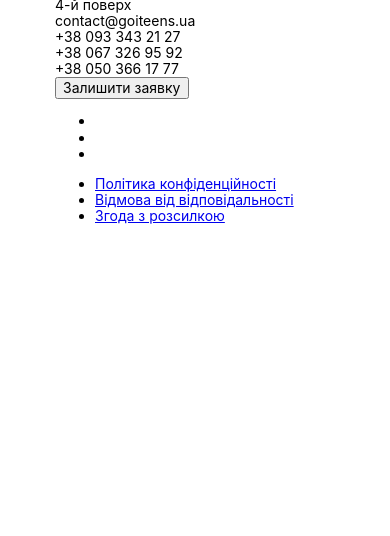
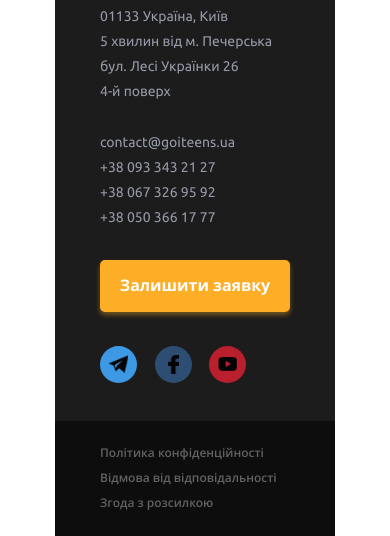
Before and after one commit to DmytroLysenko/hackathon_best, a website: page src/index.html in a window 390 px wide. Shown: the part 2208-2744 px from the top of the page. Before the commit the page ends 2446 px from the top, so only its background shows below. Drawn offline with nearby package versions, Linux system fonts and the light colour scheme; files that its build step writes are made by us from their sources.

Commit message:
styled mobile version, plus fix education

```diff
--- a/src/html/footer.html
+++ b/src/html/footer.html
@@ -18,21 +18,21 @@
         +38 050 366 17 77 <br />
       </p>
       <div class="footer__action">
-        <button class="footer_btn">Залишити заявку</button>
+        <button class="footer__btn">Залишити заявку</button>
         <div class="footer__social">
-          <ul class="social__list">
-            <li class="social_item">
-              <a href="#" class="social__link">
+          <ul class="footer__social-list">
+            <li class="footer__social-item">
+              <a href="#" class="footer__social-link">
                 <span class="visually-hidden">Telegram</span>
               </a>
             </li>
-            <li class="social_item">
-              <a href="#" class="social__link">
+            <li class="footer__social-item">
+              <a href="#" class="footer__social-link">
                 <span class="visually-hidden">Facebook</span>
               </a>
             </li>
-            <li class="social_item">
-              <a href="#" class="social__link">
+            <li class="footer__social-item">
+              <a href="#" class="footer__social-link">
                 <span class="visually-hidden">YouTube</span>
               </a>
             </li>
@@ -40,16 +40,16 @@
         </div>
       </div>
     </div>
-    <div class="footer_down">
-      <ul class="conditions">
-        <li class="conditions__item">
-          <a href="#" class="conditions__link">Політика конфіденційності</a>
+    <div class="footer__down">
+      <ul class="footer__conditions">
+        <li class="footer__conditions-item">
+          <a href="#" class="footer__conditions-link">Політика конфіденційності</a>
         </li>
-        <li class="conditions__item">
-          <a href="#" class="conditions__link">Відмова від відповідальності</a>
+        <li class="footer__conditions-item">
+          <a href="#" class="footer__conditions-link">Відмова від відповідальності</a>
         </li>
-        <li class="conditions__item">
-          <a href="#" class="conditions__link">Згода з розсилкою</a>
+        <li class="footer__conditions-item">
+          <a href="#" class="footer__conditions-link">Згода з розсилкою</a>
         </li>
       </ul>
     </div>
--- a/src/sass/components/education.scss
+++ b/src/sass/components/education.scss
@@ -35,7 +35,7 @@ img {
       background-size: contain;
       background-image: url(../../images/quote.png);
 
-      @media (min-resolution: 192dpi) and (min-resolution: 2dppx) {
+      @media (min-resolution: 192dpi), (min-resolution: 2dppx) {
         background-image: url(../../images/quote@2x.png);
       }
 
--- a/src/sass/components/footer.scss
+++ b/src/sass/components/footer.scss
@@ -7,4 +7,138 @@
     width: 100px;
     height: 26px;
   }
+
+  &__up {
+    font-family: $main-text-font;
+    font-size: 1rem;
+    line-height: 1.79;
+    font-weight: 400;
+    color: #969aa8;
+    background-color: #1c1c1c;
+    padding: 38px 45px;
+  }
+
+  &__contacts-1 {
+    margin: 12px 0 26px 0;
+  }
+
+  &__contacts-2 {
+    margin-bottom: 30px;
+  }
+
+  &__btn {
+    @extend %button;
+    display: block;
+    width: 100%;
+    padding: 18px;
+    border-radius: 5px;
+    box-shadow: 0px 3px 5px 0px rgba(252, 174, 38, 0.4);
+    background-color: $main-accent-color;
+    font-family: $main-title-font;
+    font-size: 1.14rem;
+    font-weight: 700;
+    line-height: 1;
+    color: $main-text-color-light;
+
+    &:hover {
+      color: $title-text-color-dark;
+    }
+  }
+
+  &__social {
+    margin-top: 34px;
+    width: 146px;
+  }
+
+  &__social-list {
+    @extend %list;
+    display: flex;
+    justify-content: space-between;
+  }
+
+  &__social-item {
+    width: 37px;
+    height: 37px;
+    border-radius: 50%;
+    display: flex;
+    justify-content: center;
+    align-items: center;
+
+    &:hover {
+      box-shadow: 0px 0px 3px 0px rgba(#fff,0.7);
+    }
+
+    &:hover .footer__social-link {
+      filter: invert(0%);
+    }
+
+    &:nth-of-type(1) {
+      background-color: #3d99e3;
+    }
+
+    &:nth-of-type(1) .footer__social-link {
+      background-image: url(../../images/telegram.png);
+
+      @media (min-resolution: 192dpi), (min-resolution: 2dppx) {
+        background-image: url(../../images/telegram@2x.png);
+      }
+    }
+
+    &:nth-of-type(2) {
+      background-color: #2e4d72;
+    }
+
+    &:nth-of-type(2) .footer__social-link {
+      background-image: url(../../images/facebook.png);
+
+      @media (min-resolution: 192dpi), (min-resolution: 2dppx) {
+        background-image: url(../../images/facebook@2x.png);
+      }
+    }
+
+    &:nth-of-type(3) {
+      background-color: #ba1f2e;
+    }
+
+    &:nth-of-type(3) .footer__social-link {
+      background-image: url(../../images/youtube.png);
+
+      @media (min-resolution: 192dpi), (min-resolution: 2dppx) {
+        background-image: url(../../images/youtube@2x.png);
+      }
+    }
+  }
+
+  &__social-link {
+    @extend %link;
+    width: 50%;
+    height: 50%;
+    background-size: contain;
+    background-repeat: no-repeat;
+    background-position: center;
+    filter: invert(100%);
+  }
+
+  &__down {
+    padding: 20px 45px;
+    background-color: #0d0d0d;
+  }
+
+  &__conditions {
+    @extend %list;
+  }
+
+  &__conditions-link {
+    @extend %link;
+    font-family: $main-title-font;
+    font-size: 0.857rem;
+    font-weight: 600;
+    line-height: 2.08;
+    color: #626263;
+
+    &:hover {
+      color: #969aa8;
+    }
+  }
+
 }
```
